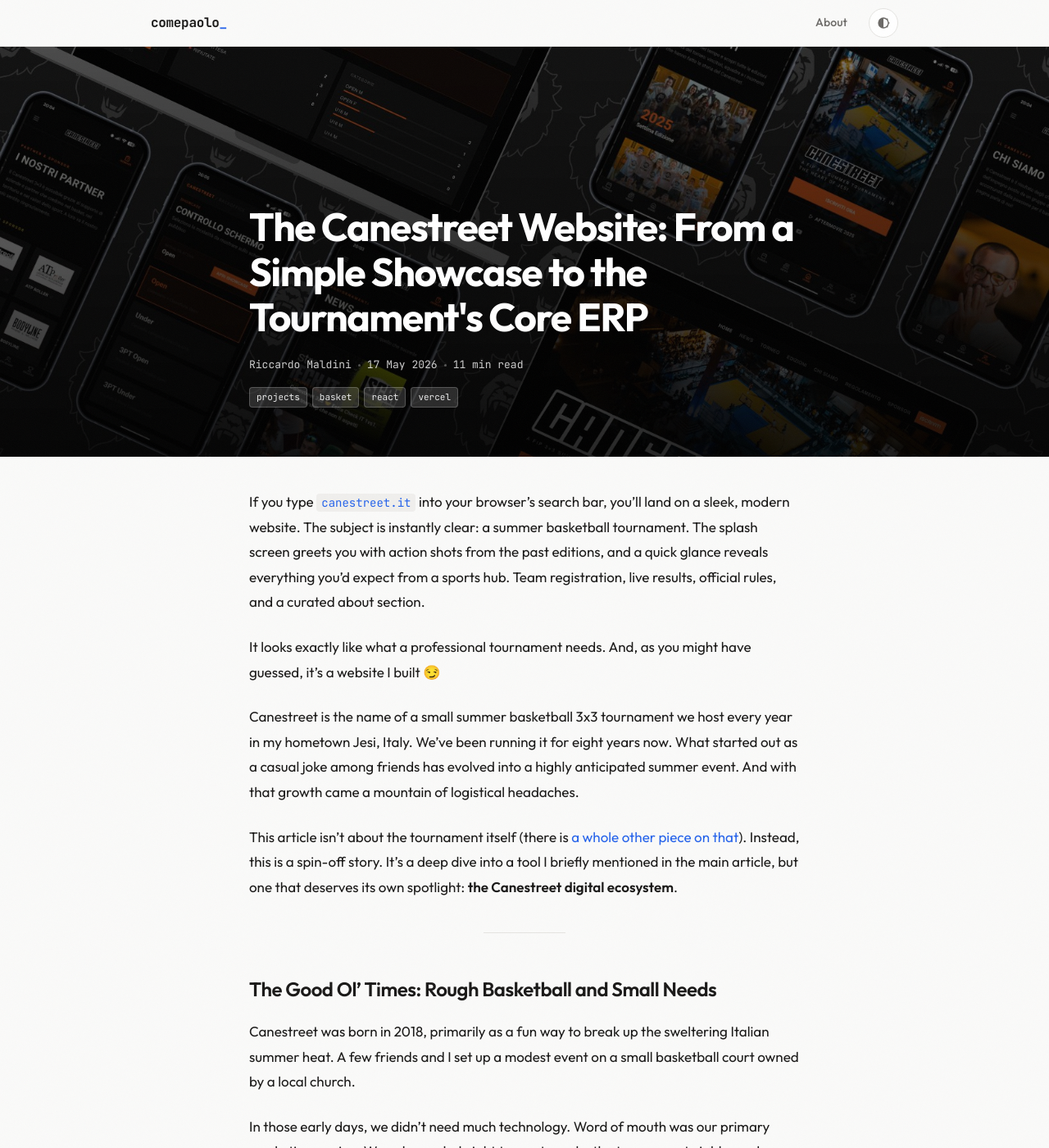
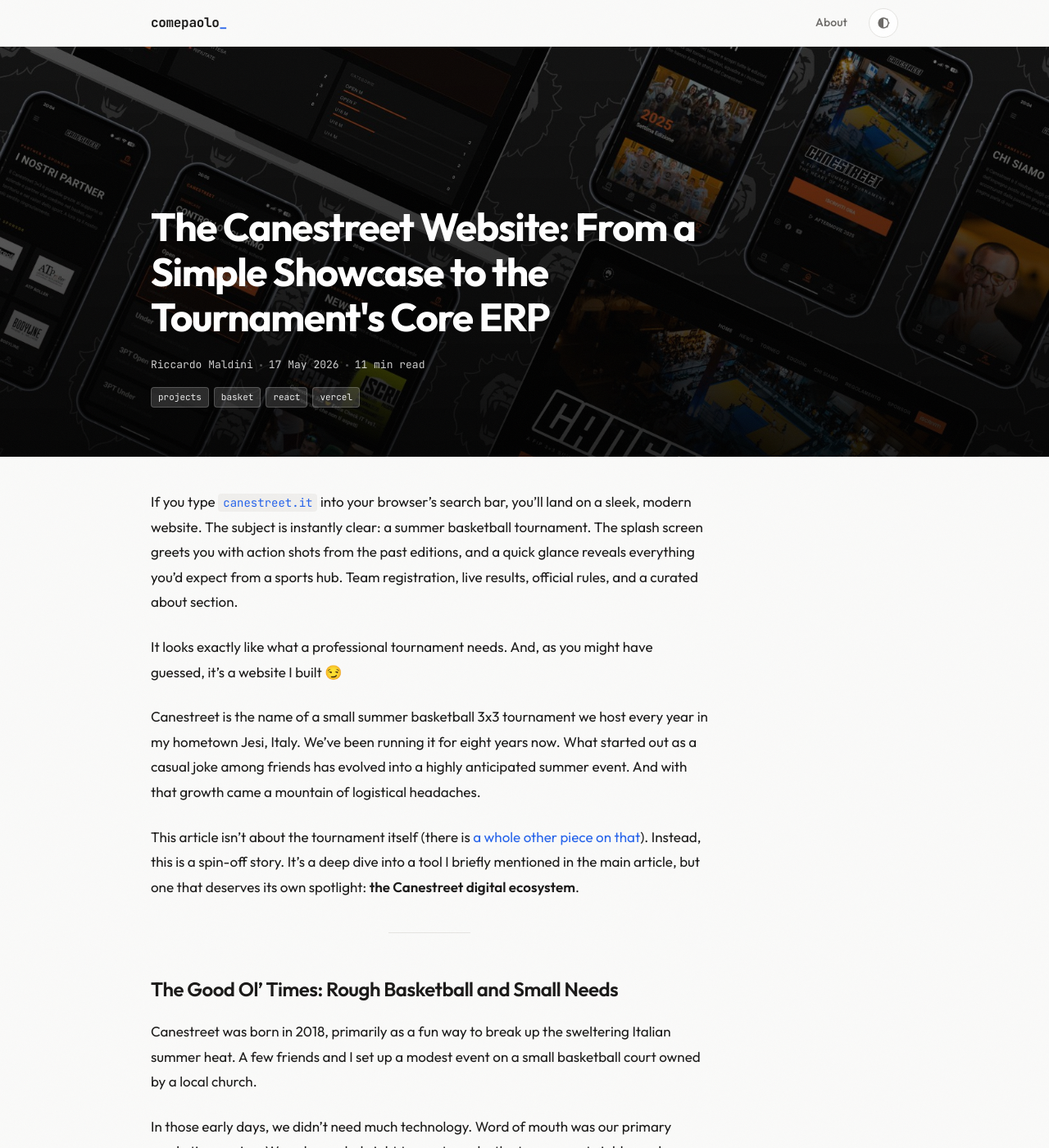
Before and after one commit to maldins46/comepaolo-blog-v2, a Jekyll site: the page built from _posts/2026-05-17-canestreet-website.md, in a window 1280 px wide and 1400 px high. Shown: the whole window at 82% size. Built offline with Jekyll 4.4.1, drawn with Linux system fonts in a browser that asks for light colours.

Commit message:
fix: Add Table of contents on wide screens

```diff
--- /dev/null
+++ b/_includes/toc.html
@@ -0,0 +1,29 @@
+{% assign h2_parts = include.html | split: "<h2 " %}
+{% assign heading_count = h2_parts.size | minus: 1 %}
+{% assign intro_text = h2_parts[0] | strip_html | strip %}
+{% assign has_intro = false %}
+{% if intro_text != "" %}{% assign has_intro = true %}{% endif %}
+{% assign item_count = heading_count %}
+{% if has_intro %}{% assign item_count = item_count | plus: 1 %}{% endif %}
+{% assign toc_words = include.html | number_of_words %}
+{% if item_count > 1 %}
+<aside class="article-toc" id="articleToc">
+  <div class="toc-inner">
+    <div class="toc-label">On this page <span class="dot"></span> {% if toc_words < 200 %}1{% else %}{{ toc_words | divided_by: 200 }}{% endif %} min read</div>
+    <nav class="toc-nav">
+      <ul>
+        {% if has_intro %}
+        <li><a href="#articleContent" class="toc-link" data-toc-target="articleContent">Introduction</a></li>
+        {% endif %}
+        {% for part in h2_parts offset: 1 %}
+          {% assign seg = part | split: '">' %}
+          {% assign slug = seg[0] | remove_first: 'id="' %}
+          {% assign title_html = seg[1] | split: '</h2>' | first %}
+          {% assign title = title_html | strip_html | strip %}
+          <li><a href="#{{ slug }}" class="toc-link" data-toc-target="{{ slug }}">{{ title }}</a></li>
+        {% endfor %}
+      </ul>
+    </nav>
+  </div>
+</aside>
+{% endif %}
--- a/_layouts/post.html
+++ b/_layouts/post.html
@@ -2,11 +2,21 @@
 layout: default
 ---
 
+{% assign h2_parts = content | split: "<h2 " %}
+{% assign h2_count = h2_parts.size | minus: 1 %}
+{% assign intro_text = h2_parts[0] | strip_html | strip %}
+{% assign has_intro = false %}
+{% if intro_text != "" %}{% assign has_intro = true %}{% endif %}
+{% assign toc_item_count = h2_count %}
+{% if has_intro %}{% assign toc_item_count = toc_item_count | plus: 1 %}{% endif %}
+{% assign has_toc = false %}
+{% if toc_item_count > 1 %}{% assign has_toc = true %}{% endif %}
+
 {% if page.image %}
-<div class="article-hero">
+<div class="article-hero" id="articleHeader">
   <div class="article-hero-bg" style="background-image: url('{{ page.image }}')"></div>
   <div class="article-hero-overlay"></div>
-  <div class="article-hero-content">
+  <div class="article-hero-content{% if has_toc %} has-toc{% endif %}">
     <div class="article-hero-text">
       <h1>{{ page.title }}</h1>
       <div class="article-meta-bar">
@@ -27,7 +37,7 @@
   </div>
 </div>
 {% else %}
-<div class="article-header">
+<div class="article-header{% if has_toc %} has-toc{% endif %}" id="articleHeader">
   <a class="article-back" href="{{ site.baseurl }}/">
     <svg viewBox="0 0 24 24" fill="none" stroke="currentColor" stroke-width="2"><line x1="19" y1="12" x2="5" y2="12"/><polyline points="12 19 5 12 12 5"/></svg>
     Back to blog
@@ -50,6 +60,7 @@
 </div>
 {% endif %}
 
-<div class="article-content">
+{% include toc.html html=content %}
+<div class="article-content{% if has_toc %} has-toc{% endif %}" id="articleContent">
   {{ content }}
 </div>
--- a/_sass/_article.scss
+++ b/_sass/_article.scss
@@ -11,6 +11,9 @@
 .article-hero-bg {
   position: absolute;
   inset: 0;
+  // Opaque placeholder so nothing behind the hero (e.g. the fixed TOC)
+  // shows through the semi-transparent overlay before the image loads.
+  background-color: #1a1918;
   background-size: cover;
   background-position: center;
   filter: blur(0px);
@@ -151,6 +154,7 @@
   max-width: var(--max-width);
   margin: 0 auto;
   padding: 40px 24px 80px;
+  scroll-margin-top: 80px;
 
   p {
     font-size: 17px;
@@ -163,6 +167,7 @@
     font-weight: 600;
     letter-spacing: -0.02em;
     margin: 48px 0 16px;
+    scroll-margin-top: 80px;
   }
 
   hr {
@@ -298,3 +303,89 @@
   gap: 6px;
   margin-top: 16px;
 }
+
+.article-toc {
+  display: none;
+}
+
+// Align the reading column to the nav logo, and the TOC to the theme
+// toggle, by reusing --max-width-wide (the nav's own box) with a wider
+// right padding on the content instead of var(--max-width) centering.
+@media (min-width: 1024px) {
+  .article-header.has-toc,
+  .article-hero-content.has-toc,
+  .article-content.has-toc {
+    max-width: var(--max-width-wide);
+    margin: 0 auto;
+    padding-right: 256px;
+  }
+
+  .article-toc {
+    display: block;
+    position: fixed;
+    top: 96px;
+    right: calc(50% - 456px);
+    width: 200px;
+    max-height: calc(100vh - 120px);
+    overflow-y: auto;
+    // Faded out until the header scrolls out of view (toggled via JS)
+    opacity: 0;
+    pointer-events: none;
+    transition: opacity 0.25s ease;
+
+    &.visible {
+      opacity: 1;
+      pointer-events: auto;
+    }
+  }
+}
+
+.toc-label {
+  display: flex;
+  align-items: center;
+  gap: 6px;
+  font-family: var(--font-mono);
+  font-size: 12px;
+  font-weight: 500;
+  text-transform: uppercase;
+  letter-spacing: 0.05em;
+  color: var(--text-tertiary);
+  margin-bottom: 12px;
+
+  .dot {
+    width: 3px;
+    height: 3px;
+    background: var(--divider-dot);
+    border-radius: 50%;
+    flex-shrink: 0;
+  }
+}
+
+.toc-nav ul {
+  list-style: none;
+  display: flex;
+  flex-direction: column;
+  gap: 2px;
+  border-left: 1px solid var(--border);
+}
+
+.toc-link {
+  display: block;
+  padding: 6px 0 6px 14px;
+  margin-left: -1px;
+  border-left: 1px solid transparent;
+  font-size: 13px;
+  line-height: 1.4;
+  color: var(--text-secondary);
+  transition: color 0.2s, border-color 0.2s;
+
+  &:hover {
+    color: var(--text-primary);
+  }
+
+  &.active {
+    color: var(--accent);
+    border-left-color: var(--accent);
+    font-weight: 500;
+  }
+}
--- a/assets/js/main.js
+++ b/assets/js/main.js
@@ -81,6 +81,58 @@
   });
 })();
 
+// Article TOC: reveal it once the header has scrolled out of view
+(function () {
+  var toc = document.getElementById('articleToc');
+  var header = document.getElementById('articleHeader');
+  if (!toc || !header || !window.IntersectionObserver) return;
+
+  var observer = new IntersectionObserver(function (entries) {
+    toc.classList.toggle('visible', !entries[0].isIntersecting);
+  }, { rootMargin: '-56px 0px 0px 0px' }); // account for the sticky nav
+
+  observer.observe(header);
+})();
+
+// Article TOC: highlight active section while scrolling
+(function () {
+  var toc = document.getElementById('articleToc');
+  if (!toc) return;
+  var links = toc.querySelectorAll('.toc-link');
+  var headings = Array.prototype.map.call(links, function (link) {
+    return document.getElementById(link.getAttribute('data-toc-target'));
+  }).filter(Boolean);
+  if (!headings.length) return;
+
+  var offset = 120; // px from viewport top counted as the "current section" line
+
+  function updateActive() {
+    var current = headings[0];
+    for (var i = 0; i < headings.length; i++) {
+      if (headings[i].getBoundingClientRect().top - offset <= 0) {
+        current = headings[i];
+      } else {
+        break;
+      }
+    }
+    var link = toc.querySelector('.toc-link[data-toc-target="' + current.id + '"]');
+    links.forEach(function (l) { l.classList.remove('active'); });
+    if (link) link.classList.add('active');
+  }
+
+  var ticking = false;
+  window.addEventListener('scroll', function () {
+    if (ticking) return;
+    ticking = true;
+    requestAnimationFrame(function () {
+      updateActive();
+      ticking = false;
+    });
+  }, { passive: true });
+
+  updateActive();
+})();
+
 // Delegated navigation for [data-href] wrappers (post/featured items)
 document.addEventListener('click', function (e) {
   var item = e.target.closest('[data-href]');
```
